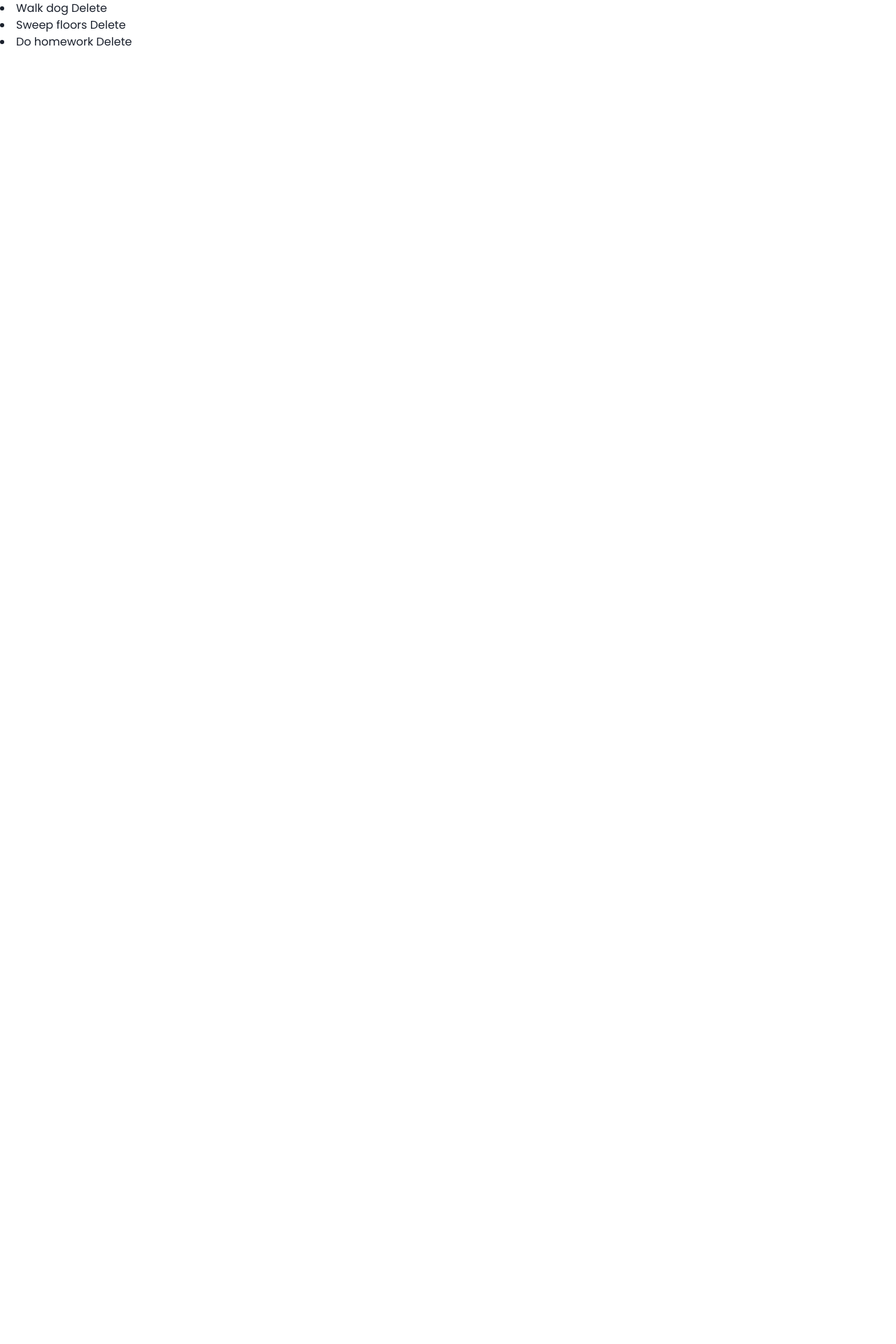
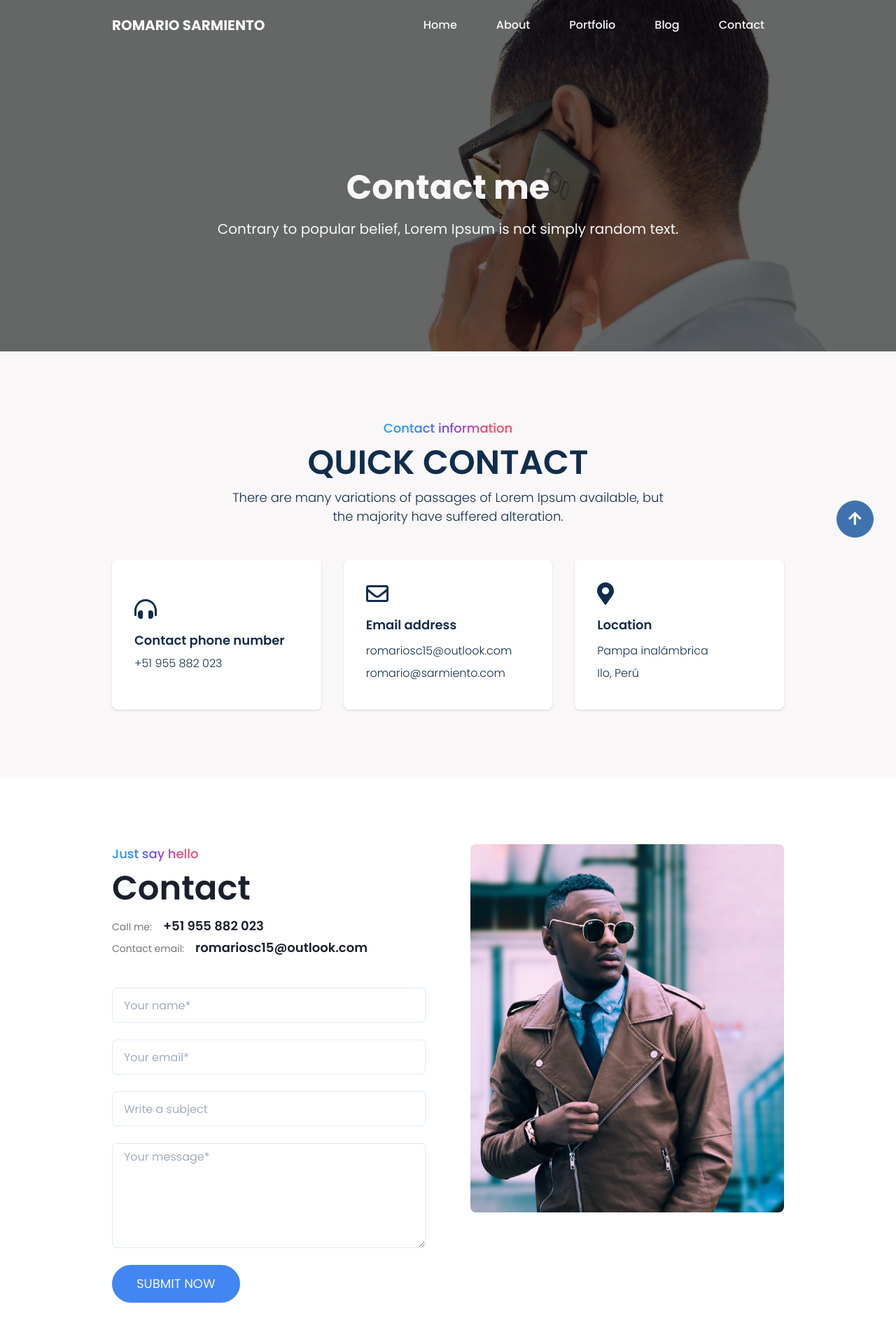
Before and after one commit to romariosc97/personal-website, a React (Create React App) app: page /contact in a window 1280 px wide. Shown: the top 1920 px of the page at 70% size. Before the commit the page ends 800 px from the top, so only its background shows below. Built offline with nearby package versions, Linux system fonts and the light colour scheme.

Commit message:
Contact Form

```diff
--- a/src/assets/css/Main.css
+++ b/src/assets/css/Main.css
@@ -55,7 +55,15 @@ html{
     text-decoration: none;
     margin: 0.25rem 1rem;
 }
-.nav-links a:hover {
+.nav-links.light a:hover {
+    /*color: #DBE2EF;*/
+    color: #F9F7F7;
+}
+.nav-links.blue a:hover {
+    /*color: #DBE2EF;*/
+    color: #3f72af;
+}
+.nav-links.dark a:hover {
     /*color: #DBE2EF;*/
     color: #112D4E;
 }
@@ -300,7 +308,7 @@ html{
     color: #F9F7F7;
     background: #4286f4;
     font-weight: 500;
-    transition: 0.4s;
+    transition: all 0.4s ease-in-out;
     border: 3px solid #4286f4;
 }
 .blue-button:hover{
@@ -311,7 +319,7 @@ html{
     color: #4286f4;
     background: transparent;
     font-weight: 500;
-    transition: 0.4s;
+    transition: all 0.4s ease-in-out;
     border: 3px solid #4286f4;
 }
 .blue-button-outline:hover{
@@ -330,7 +338,7 @@ html{
     border-radius: 0.25rem;
     padding: 0.25rem 0.75rem;
 }
-.button-up:hover{
+.button-up:hover, .contact-cards .card:hover{
     transform: translateY(-5px);
 }
 
@@ -353,6 +361,23 @@ html{
     padding: 0 10rem 5rem 10rem;
 }
 
-
-
+.overlay-dark:before{
+    background-color: #010001;
+    content: "";
+    position: absolute;
+    left: 0;
+    top: 0;
+    height: 100%;
+    width: 100%;
+    opacity: 0.6;
+}
+.contact-cards .card, .contact-cards .card a, .contact-form a.contact-link{
+    transition: all 0.3s ease-in-out;
+}
+.contact-cards .card a, .contact-form a.contact-link{
+    text-decoration: none;
+}
+.contact-cards .card a:hover, .contact-form a.contact-link:hover{
+    color: #3f72af;
+}
 /* REACT GROUP TRANSITION */
--- a/src/components/Breadcrumb.js
+++ b/src/components/Breadcrumb.js
@@ -1,19 +1,32 @@
-import React, { useEffect } from 'react';
+import React, { useEffect, Fragment } from 'react';
 import { Box, Text } from "@chakra-ui/react";
 import { Link } from 'react-router-dom';
 function Breadcrumb(props) {
     useEffect(() => {
 
     }, []);
-
     return (
         <div>
-            <Box display="flex" flexDirection="column" alignItems="center" justifyContent="center" px={{base: '1rem', sm: '2rem', lg:'10rem'}} py={{base: '1rem', sm: '2rem', lg: '7.5rem'}} bg={props.bg} color={props.color}>
-                <Text textAlign="center" fontSize="4xl" fontWeight="700">{props.title}</Text>
+            <Box display="flex" flexDirection="column" alignItems="center" justifyContent="center" px={{base: '1rem', sm: '2rem', lg:'10rem'}} py={{base: '1rem', sm: '2rem', lg: (props.description ? '10rem' : '8rem')}} bg={props.bg} color={props.color}>
+                <Text zIndex="1" textAlign="center" fontSize="5xl" fontWeight="700">{props.title}</Text>
                 <Box display="flex" flexDirection="row" fontSize="md" fontWeight="400">
-                    <Link to="/"><Text textAlign="center">Home</Text></Link>
-                    <Box opacity="0.5" mx="0.5rem" my="auto" w="5px" h="5px" borderRadius="full" bg="#112D4E"/>
-                    <Text textAlign="center">{props.title}</Text>
+                    {
+                        props.description ?
+                            (
+                            <Fragment>
+                                <Text mt="0.5rem" zIndex="1" fontSize="xl" textAlign="center">{props.description}</Text>
+                            </Fragment>
+                            )
+                        :
+                            (
+                            <Fragment>
+                                <Link to="/"><Text textAlign="center">Home</Text></Link>
+                                <Box opacity="0.5" mx="0.5rem" my="auto" w="4.8px" h="5px" borderRadius="full" bg="#112D4E"/>
+                                <Text textAlign="center">{props.title}</Text>
+                            </Fragment>
+                            )
+                    }
+
                 </Box>
             </Box>
         </div>
--- /dev/null
+++ b/src/components/ContactForm.js
@@ -0,0 +1,68 @@
+import React, { useEffect } from 'react';
+import { Box, Grid, GridItem, Text, Link, Input, Textarea, Button, Image } from "@chakra-ui/react";
+import ContactFormImg from'../assets/img/contact-form.jpg';
+function ContactForm() {
+    useEffect(() => {
+
+    }, []);
+
+    return (
+        <div>
+            <form action="">
+                <Box className="contact-form" py={{base: '1rem', lg: '6rem'}} px={{base: '1rem', lg: '10rem'}}>
+                    <Grid
+                        templateColumns="repeat(2, 1fr)"
+                        gap={16}
+                    >
+                        <GridItem>
+                            <Text display="inline-block" fontSize="lg" fontWeight="500" className="text-multicolor-gradient">
+                                Just say hello
+                            </Text>
+                            <Text fontSize="5xl" fontWeight="600">Contact</Text>
+                            <Box my="0.25rem">
+                                <Text color="#757575" display="inline" fontSize="sm" fontWeight="400" mr="1rem">Call me:</Text>
+                                <Link className="contact-link" fontWeight="600" fontSize="lg" href="tel:+51955882023">
+                                    +51 955 882 023
+                                </Link>
+                            </Box>
+                            <Box my="0.25rem">
+                                <Text color="#757575" display="inline" fontSize="sm" fontWeight="400" mr="1rem">Contact email:</Text>
+                                <Link className="contact-link" fontWeight="600" fontSize="lg" href="mailto:romariosc15@outlook.com">
+                                    romariosc15@outlook.com
+                                </Link>
+                            </Box>
+                            <Box mt={{base: "1rem", lg: "2rem"}}>
+                                <Input py="1.5rem" my="0.75rem" placeholder="Your name*" required />
+                                <Input py="1.5rem" my="0.75rem" placeholder="Your email*" required />
+                                <Input py="1.5rem" my="0.75rem" placeholder="Write a subject" required />
+                                <Textarea rows="6" my="0.75rem" placeholder="Your message*" required />
+                                <Button
+                                    my="0.75rem"
+                                    fontWeight="400"
+                                    fontSize="lg"
+                                    bg="#4286f4"
+                                    color="#F9F7F7"
+                                    py="1.5rem"
+                                    px="2rem"
+                                    rounded="full"
+                                    border="3px solid #4286f4"
+                                    _hover={{
+                                        background: "#F9F7F7",
+                                        color: "#4286f4",
+                                    }}
+                                >
+                                    SUBMIT NOW
+                                </Button>
+                            </Box>
+                        </GridItem>
+                        <GridItem>
+                            <Image rounded="lg" src={ContactFormImg} objectFit="contain" />
+                        </GridItem>
+                    </Grid>
+                </Box>
+            </form>
+        </div>
+    )
+}
+
+export default ContactForm;
--- a/src/components/Navbar.js
+++ b/src/components/Navbar.js
@@ -3,16 +3,27 @@ import { Box, Text, Flex } from "@chakra-ui/react";
 import { Link } from 'react-router-dom';
 
 function Navbar(props) {
-
+    let hover;
+    switch (props.hover) {
+        case "light":
+            hover = "light";
+            break;
+        case "blue":
+            hover = "blue";
+            break;
+        default:
+            hover = "dark";
+            break;
+    }
     useEffect(() => {
 
     }, []);
 
     return (
         <div>
-        <Box className="shadow" bg={props.bg ? props.bg : 'white'} w="100%" px={{base: '1rem', sm: '2rem', lg:'10rem'}} py={'0.75rem'} color={props.color ? props.color : '#112D4E'} display="flex" flexDirection="row" justifyContent="space-between" alignItems="center">
-            <Text fontWeight="700" fontSize="xl">ROMARIO SARMIENTO</Text>
-            <Flex className="nav-links" fontSize="md" fontWeight="500">
+            <Box bg={props.bg ? props.bg : 'transparent'} w="100%" px={{base: '1rem', sm: '2rem', lg:'10rem'}} py={'1rem'} color={props.color ? props.color : '#112D4E'} display="flex" flexDirection="row" justifyContent="space-between" alignItems="center">
+                <Text zIndex="1" fontWeight="700" fontSize="xl">ROMARIO SARMIENTO</Text>
+                <Flex className={"nav-links " + (hover)} fontSize="md" fontWeight="500">
                     <Link to="/">
                         <Text>Home</Text>
                     </Link>
--- a/src/views/Contact.js
+++ b/src/views/Contact.js
@@ -1,28 +1,84 @@
-import React, { useState } from 'react';
-import { CSSTransition, TransitionGroup } from 'react-transition-group';
-
+import React, { } from 'react';
+import { Box, Text, Grid, GridItem, Link } from "@chakra-ui/react";
+import Navbar from "../components/Navbar";
+import Footer from "../components/Footer";
+import FloatingToTop from "../components/FloatingToTop";
+import Breadcrumb from "../components/Breadcrumb";
+import ContactForm from "../components/ContactForm";
+import ContactBackground from'../assets/img/breadcrumb/contact.jpg';
+import { faEnvelope } from '@fortawesome/free-regular-svg-icons';
+import { faHeadphonesAlt, faMapMarkerAlt } from '@fortawesome/free-solid-svg-icons';
+import { FontAwesomeIcon } from '@fortawesome/react-fontawesome';
 function Contact() {
-    const initial = ['Walk dog', 'Sweep floors', 'Do homework'];
-    const [todos, setTodos] = useState(initial);
+    const backgroundProps = {
+        style: {backgroundImage: `url('${ContactBackground}')`},
+        backgroundSize: "cover",
+        backgroundPosition: "top",
+        backgroundRepeat: "no-repeat"
+    };
+    const description = "Contrary to popular belief, Lorem Ipsum is not simply random text.";
     return (
-        <div>
-            <TransitionGroup component="div" className="item-container">
-                {todos.map((todo) => (
-                    <CSSTransition key={todo} timeout={700} classNames="item">
-                    <li className="item">
-                        {todo}{' '}
-                        <button
-                        onClick={() => {
-                            setTodos(todos.filter((t) => t !== todo));
-                        }}
-                        >
-                        Delete
-                        </button>
-                    </li>
-                    </CSSTransition>
-                ))}
-            </TransitionGroup>
-        </div>
+        <Box>
+            <Box position="relative" className="overlay-dark" {...backgroundProps}>
+                <Navbar hover="blue" color="#f9f7f7" />
+                <Breadcrumb description={description} title="Contact me" color="#f9f7f7"/>
+            </Box>
+            <Box bg="#F9F7F7" py={{base: '1rem', lg: '6rem'}} display="flex" flexDirection="column" alignItems="center" justifyContent="center" color="#112D4E">
+                <Text display="inline-block" fontSize="lg" fontWeight="500" className="text-multicolor-gradient">Contact information</Text>
+                <Text textAlign="center" fontSize="5xl" fontWeight="600">QUICK CONTACT</Text>
+                <Text maxW={{base: '25rem', lg: '40rem'}} mb="3rem" textAlign="center" fontSize="lg" fontWeight="300">There are many variations of passages of Lorem Ipsum available, but the majority have suffered alteration.</Text>
+                <Grid
+                    className="contact-cards"
+                    w="100%"
+                    px={{base: '1rem', lg: '10rem'}}
+                    templateColumns="repeat(3, 1fr)"
+                    gap={8}
+                >
+                    <GridItem>
+                        <Box display="flex" alignItems="center" minHeight={{base: "200px", lg: "215px"}} className="card shadow" w="100%" borderRadius="lg" bg="#FFF">
+                            <Box py="2rem" px="2rem">
+                                <FontAwesomeIcon size="2x" icon={faHeadphonesAlt} />
+                                <Text mt="0.75rem" mb="0.5rem" fontSize="lg" fontWeight="600">Contact phone number</Text>
+                                <Link fontWeight="300" fontSize="md" href="tel:+51955882023">
+                                    +51 955 882 023
+                                </Link>
+                            </Box>
+                        </Box>
+                    </GridItem>
+                    <GridItem>
+                        <Box display="flex" alignItems="center" minHeight={{base: "200px", lg: "215px"}} className="card shadow" w="100%" borderRadius="lg" bg="#FFF">
+                            <Box py="2rem" px="2rem">
+                                <FontAwesomeIcon size="2x" icon={faEnvelope} />
+                                <Text mt="0.75rem" mb="0.75rem" fontSize="lg" fontWeight="600">Email address</Text>
+                                <Link mb="0.5rem" display="block" fontWeight="300" fontSize="md" href="mailto:romariosc15@outlook.com">
+                                    romariosc15@outlook.com
+                                </Link>
+                                <Link mb="0.5rem" display="block" fontWeight="300" fontSize="md" href="mailto:romario@sarmiento.com">
+                                    romario@sarmiento.com
+                                </Link>
+                            </Box>
+                        </Box>
+                    </GridItem>
+                    <GridItem>
+                        <Box display="flex" alignItems="center" minHeight={{base: "200px", lg: "215px"}} className="card shadow" w="100%" borderRadius="lg" bg="#FFF">
+                            <Box py="2rem" px="2rem">
+                                <FontAwesomeIcon size="2x" icon={faMapMarkerAlt} />
+                                <Text mt="0.75rem" mb="0.75rem" fontSize="lg" fontWeight="600">Location</Text>
+                                <Text mb="0.5rem" fontSize="md" fontWeight="300">
+                                    Pampa inalámbrica
+                                </Text>
+                                <Text mb="0.5rem" fontSize="md" fontWeight="300">
+                                    Ilo, Perú
+                                </Text>
+                            </Box>
+                        </Box>
+                    </GridItem>
+                </Grid>
+            </Box>
+            <ContactForm />
+            <FloatingToTop />
+            <Footer />
+        </Box>
     )
 }
 export default Contact;
--- a/src/views/Error404.js
+++ b/src/views/Error404.js
@@ -11,7 +11,7 @@ function Error404() {
 
     return (
         <div>
-            <Navbar bg="#dbe2ef" color="#3f72af" />
+            <Navbar hover="dark" bg="#dbe2ef" color="#3f72af" />
             <Box bg="#dbe2ef" pb={{base: '1rem', lg: '6rem'}} pt={{base: '1rem', lg: '2rem'}} display="flex" flexDirection="column" alignItems="center" justifyContent="center" color="#112D4E">
                 <Text className="text-blue-gradient" textAlign="center" fontSize="10rem" fontWeight="700" mb={{base: "0rem", lg: "-2.5rem"}}>404!</Text>
                 <Text textAlign="center" fontSize="5xl" fontWeight="500">Page not found</Text>
--- a/src/views/Portfolio.js
+++ b/src/views/Portfolio.js
@@ -30,7 +30,7 @@ function Portfolio() {
     };
     return (
         <div>
-            <Navbar bg="linear-gradient(to right, rgb(97, 144, 232), rgb(167, 191, 232))" color="#f9f7f7" />
+            <Navbar hover="dark" bg="linear-gradient(to right, rgb(97, 144, 232), rgb(167, 191, 232))" color="#f9f7f7" />
             <Breadcrumb title="Portfolio" bg="linear-gradient(to right, rgb(97, 144, 232), rgb(167, 191, 232))" color="#f9f7f7"/>
             <Box bg="#F9F7F7" py={{base: '1rem', lg: '6rem'}} display="flex" flexDirection="column" alignItems="center" justifyContent="center" color="#112D4E">
                 <Text className="text-blue-gradient" textAlign="center" fontSize="lg" fontWeight="500">All projects</Text>
```
Also changed, not shown: src/views/Home.js (+5 -5 lines), src/assets/img/breadcrumb/contact.jpg (added), src/assets/img/contact-form.jpg (added). Lines whose indentation alone changed are shown as unchanged.
